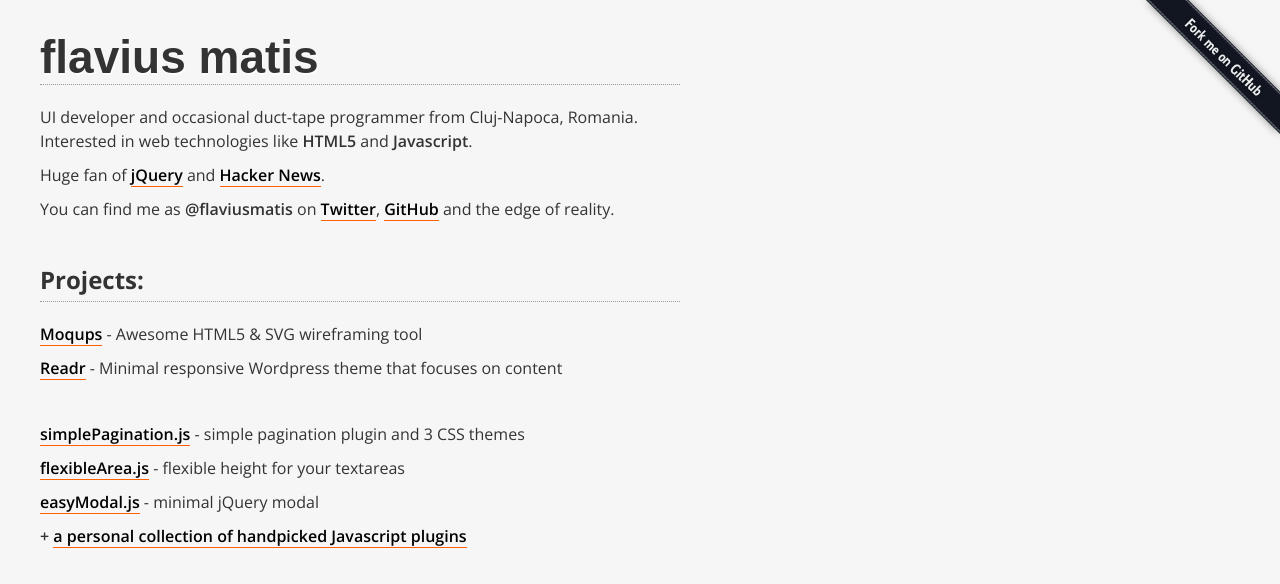
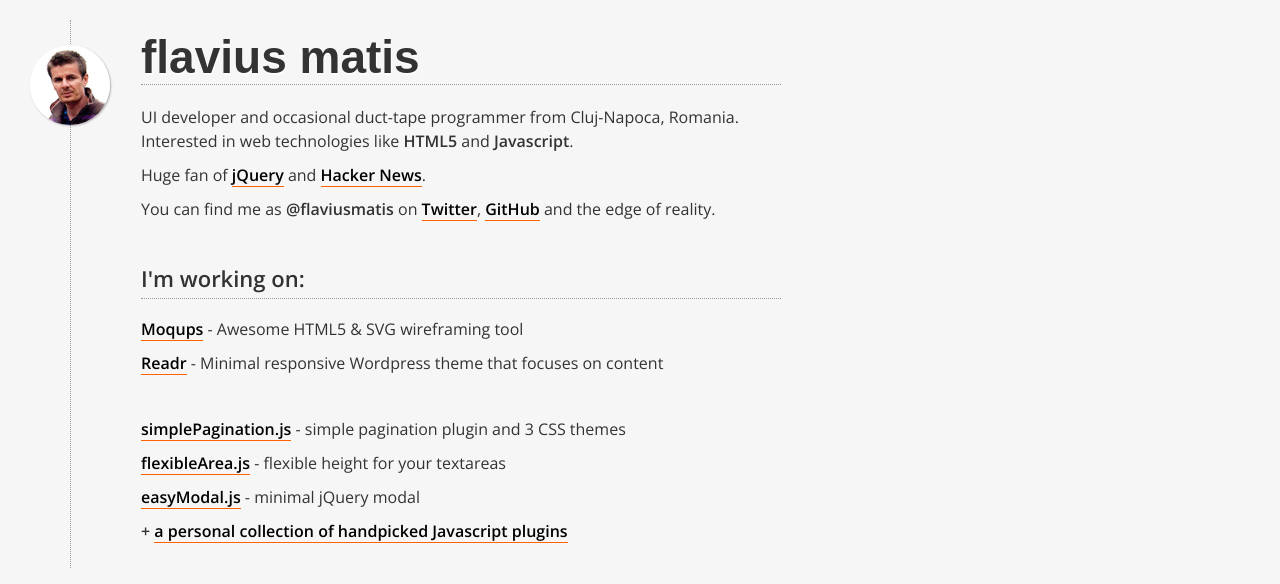
Before and after one commit to flaviusmatis/flaviusmatis.github.com, a plain HTML site: page index.html in a window 1280 px wide. Drawn offline with nearby package versions, Linux system fonts and the light colour scheme; a web font is replaced by a local one.

Commit message:
Various updates

```diff
--- a/index.html
+++ b/index.html
@@ -3,13 +3,13 @@
 <head>
 	<meta http-equiv="content-type" content="text/html; charset=UTF-8">
 	<title>Flavius Matis - Javascript and UX on the Interwebs</title>
-	<link href='http://fonts.googleapis.com/css?family=Open+Sans:400,600,700' rel='stylesheet' type='text/css'>
+	<link href='http://fonts.googleapis.com/css?family=Open+Sans:400,600' rel='stylesheet' type='text/css'>
 	<link href='http://fonts.googleapis.com/css?family=Allan:700' rel='stylesheet' type='text/css'>
 	<link rel="stylesheet" type="text/css" href="style.css" />
 </head>
 <body>
 
-<a href="https://github.com/flaviusmatis"><img style="position: absolute; top: 0; right: 0; border: 0;" src="fork.png" alt="Fork me on GitHub"></a>
+<img src="avatar.jpg" class="avatar"/>
 
 <div class="content">
 
@@ -23,7 +23,7 @@
 
 	<br/>
 
-	<h2>Projects:</h2>
+	<h2>I'm working on:</h2>
 
 	<p><a href="http://moqups.com/" target="_blank">Moqups</a> - Awesome HTML5 & SVG wireframing tool</p>
 
--- a/style.css
+++ b/style.css
@@ -47,9 +47,18 @@ h1 {
 	text-shadow: 1px 2px 0 rgba(255,255,255,0.8);
 }
 
+.avatar {
+	border-radius: 50%;
+	position: absolute;
+	top: 45px;
+	left: 30px;
+	box-shadow: 1px 1px 2px rgba(0,0,0,0.3);
+	max-width: 80px;
+}
+
 h2 {
-	font-weight: 700;
-	font-size: 24px;
+	font-weight: 600;
+	font-size: 22px;
 	padding: 0 20px 5px 0;
 	margin-top: 0;
 	border-bottom: 1px dotted #999;
@@ -72,7 +81,9 @@ p.small {
 
 .content {
 	max-width: 640px;
-	padding: 30px 40px;
+	padding: 10px 40px 15px 70px;
+	margin: 20px 0 15px 70px;
+	border-left: 1px dotted #999;
 }
 
 .license {
```
Also changed, not shown: avatar.jpg (added), fork.png (deleted).
